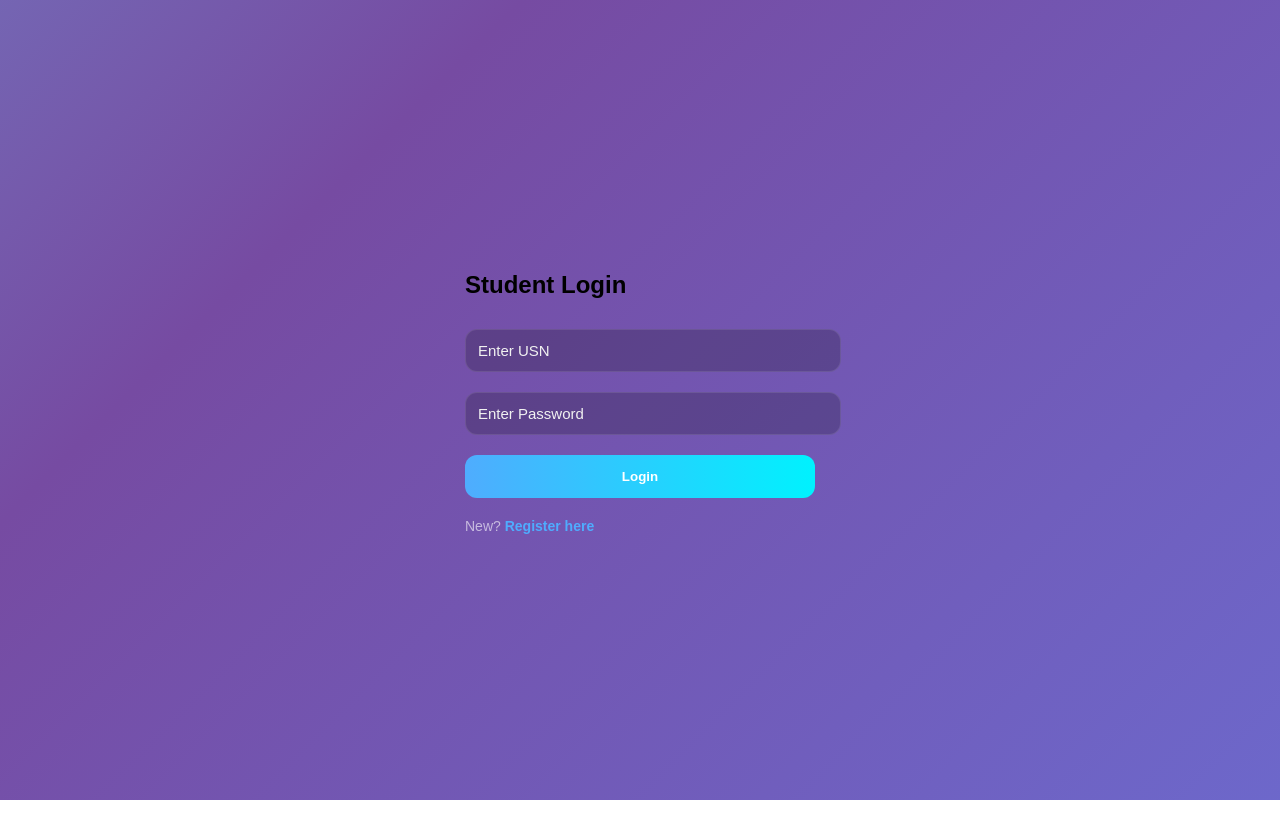
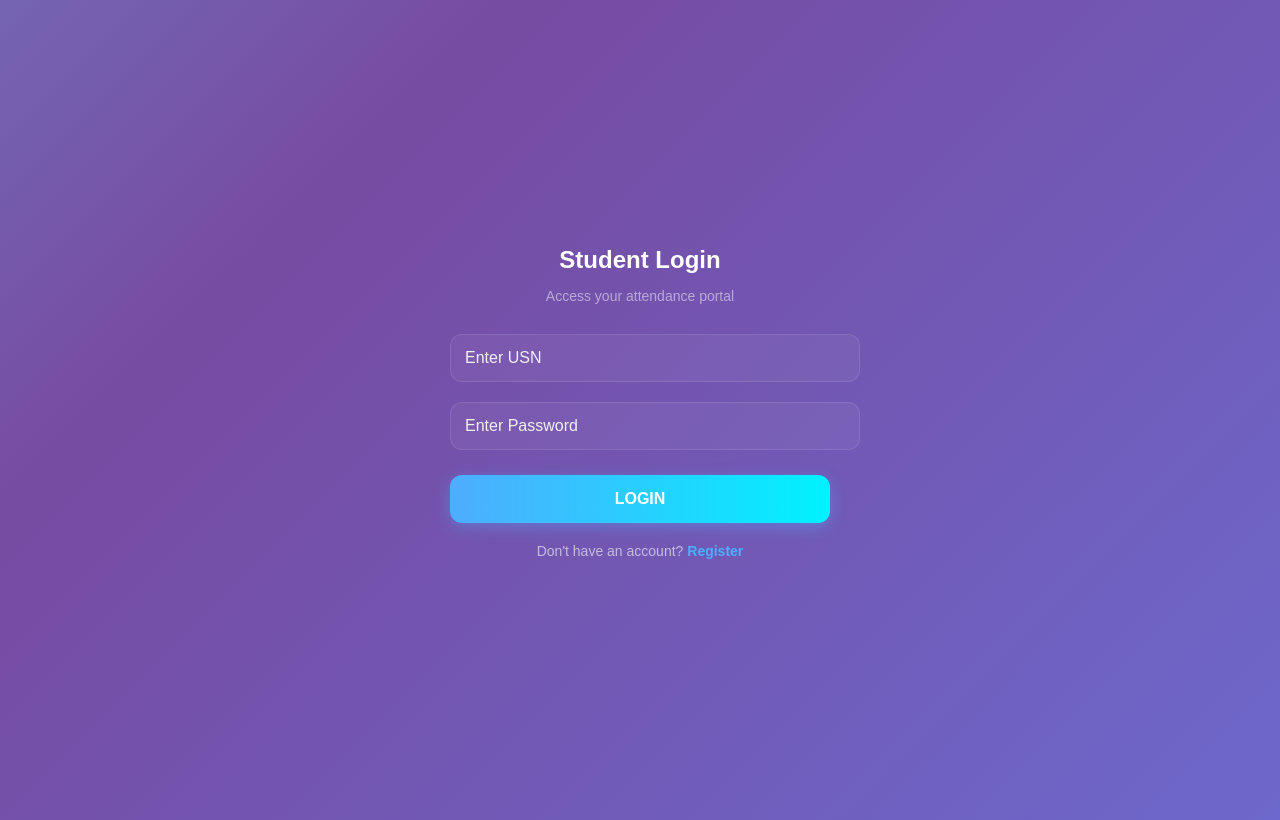
Before and after one commit to Hema-GK/smart-attendance-frontend, a React app: page /student/login in a window 1280 px wide. Built offline with nearby package versions, Linux system fonts and the light colour scheme; the HTML template or start-up script is replaced by a standard one.

Commit message:
New UI Update

```diff
--- a/src/pages/Login.jsx
+++ b/src/pages/Login.jsx
@@ -62,40 +62,64 @@
 
 
 import { useState } from "react";
-import { useNavigate } from "react-router-dom";
-import API from "../api/api";
 
 export default function Login() {
   const [usn, setUsn] = useState("");
   const [password, setPassword] = useState("");
-  const navigate = useNavigate();
 
-  // THIS IS YOUR OLD LOGIC
-  const handleLogin = async (e) => {
-    e.preventDefault(); // Prevents page reload
+  const loginStudent = async (e) => {
+    // Prevent page reload if using a form
+    if (e) e.preventDefault();
+
+    const cleanUsn = usn.trim();
+    const cleanPassword = password.trim();
+
+    if (!cleanUsn || !cleanPassword) {
+      alert("Enter USN and Password");
+      return;
+    }
+
     try {
-      const res = await API.post("/auth/login", { usn, password });
-      if (res.data.token) {
-        localStorage.setItem("token", res.data.token);
-        localStorage.setItem("role", "student");
-        navigate("/student/dashboard"); // Successful redirect
+      const res = await fetch("https://final-production-8aff.up.railway.app/students/login", {
+        method: "POST",
+        headers: { "Content-Type": "application/json" },
+        body: JSON.stringify({ usn: cleanUsn, password: cleanPassword }),
+      });
+
+      const data = await res.json();
+
+      if (data.status === "success" && data.student) {
+        localStorage.setItem("student_usn", data.student.usn);
+        localStorage.setItem("student_id", data.student.id);
+        localStorage.setItem("student_name", data.student.name);
+
+        alert(`Welcome back, ${data.student.name}! ✅`);
+
+        // Use window.location for the most reliable mobile redirect
+        window.location.href = window.location.origin + "/student/dashboard";
+      } else {
+        alert(data.message || "Login failed. Please check your credentials.");
       }
-    } catch (err) {
-      alert("Invalid Credentials. Please try again.");
+    } catch (error) {
+      console.error("Login Error:", error);
+      alert("Server unreachable. Please check your internet connection.");
     }
   };
 
   return (
-    <div style={loginContainerStyle}>
-      <div className="glass-card" style={{ width: '350px' }}>
-        <h2 style={{marginBottom: '20px'}}>Student Login</h2>
+    <div style={containerStyle}>
+      <div className="glass-card" style={cardStyle}>
+        <h2 style={{ marginBottom: "10px", color: "#fff" }}>Student Login</h2>
+        <p style={{ color: "rgba(255,255,255,0.5)", fontSize: "14px", marginBottom: "20px" }}>
+          Access your attendance portal
+        </p>
 
-        <form onSubmit={handleLogin}>
+        {/* Using a form ensures the button "submit" action always triggers */}
+        <form onSubmit={loginStudent} style={{ width: "100%" }}>
           <input
-            type="text"
             placeholder="Enter USN"
+            value={usn}
             style={inputStyle}
-            value={usn}
             onChange={(e) => setUsn(e.target.value)}
             required
           />
@@ -103,26 +127,66 @@ export default function Login() {
           <input
             type="password"
             placeholder="Enter Password"
+            value={password}
             style={inputStyle}
-            value={password}
             onChange={(e) => setPassword(e.target.value)}
             required
           />
 
-          {/* This button now triggers handleLogin because it is type="submit" */}
-          <button type="submit" style={primaryButtonStyle}>
-            Login
+          <button type="submit" style={buttonStyle}>
+            LOGIN
           </button>
         </form>
 
-        <p style={{ marginTop: '20px', fontSize: '14px', color: 'rgba(255,255,255,0.6)' }}>
-          New? <span onClick={() => navigate('/student/register')} style={{ color: '#4facfe', cursor: 'pointer', fontWeight: 'bold' }}>Register here</span>
+        <p style={{ marginTop: "20px", fontSize: "14px", color: "rgba(255,255,255,0.6)" }}>
+          Don't have an account?{" "}
+          <a href="/student/register" style={{ color: "#4facfe", fontWeight: "bold", textDecoration: "none" }}>
+            Register
+          </a>
         </p>
       </div>
     </div>
   );
 }
 
-const loginContainerStyle = { display: 'flex', justifyContent: 'center', alignItems: 'center', height: '100vh' };
-const inputStyle = { width: '100%', padding: '12px', margin: '10px 0', borderRadius: '12px', border: '1px solid rgba(255,255,255,0.1)', background: 'rgba(0,0,0,0.2)', color: 'white' };
-const primaryButtonStyle = { width: '100%', padding: '14px', borderRadius: '12px', border: 'none', background: 'linear-gradient(90deg, #4facfe, #00f2fe)', color: 'white', fontWeight: 'bold', cursor: 'pointer', marginTop: '10px' };
+// --- Styles ---
+const containerStyle = {
+  display: "flex",
+  justifyContent: "center",
+  alignItems: "center",
+  height: "100vh",
+  padding: "20px",
+};
+
+const cardStyle = {
+  width: "100%",
+  maxWidth: "380px",
+  padding: "40px 30px",
+  textAlign: "center",
+};
+
+const inputStyle = {
+  width: "100%",
+  padding: "14px",
+  margin: "10px 0",
+  borderRadius: "12px",
+  border: "1px solid rgba(255,255,255,0.1)",
+  background: "rgba(255,255,255,0.05)",
+  color: "white",
+  fontSize: "1rem",
+  outline: "none",
+};
+
+const buttonStyle = {
+  width: "100%",
+  padding: "15px",
+  marginTop: "15px",
+  borderRadius: "12px",
+  border: "none",
+  background: "linear-gradient(90deg, #4facfe, #00f2fe)",
+  color: "white",
+  fontWeight: "bold",
+  fontSize: "1rem",
+  cursor: "pointer",
+  boxShadow: "0 4px 15px rgba(79, 172, 254, 0.4)",
+};
--- a/src/pages/StudentDashboard.jsx
+++ b/src/pages/StudentDashboard.jsx
@@ -1,113 +1,34 @@
-// // import { useNavigate } from "react-router-dom";
-// // import { useEffect } from "react";
-
-// // export default function StudentDashboard(){
-// //   const navigate = useNavigate();
-
-// //   useEffect(() => {
-// //     // Safety Check: If someone reaches here without logging in, send them back
-// //     const user = localStorage.getItem("student_id");
-// //     if (!user) {
-// //       console.log("No student session found, redirecting to login...");
-// //       navigate("/student/login");
-// //     }
-// //   }, [navigate]);
-
-// //   return(
-// //     <div style={{ textAlign:"center", marginTop:"120px" }}>
-// //       <h2>Student Dashboard</h2>
-// //       <p>Welcome, USN: {localStorage.getItem("student_usn")}</p>
-// //       <br/>
-// //       <button className="btn" onClick={()=>navigate("/student/mark-attendance")}>
-// //         Mark Attendance
-// //       </button>
-// //       <br/><br/>
-// //       <button className="btn" onClick={()=>navigate("/student/attendance-report")}>
-// //         View Attendance Report
-// //       </button>
-// //     </div>
-// //   );
-// // }
-
 // import { useNavigate } from "react-router-dom";
 // import { useEffect } from "react";
 
-// export default function StudentDashboard() {
+// export default function StudentDashboard(){
 //   const navigate = useNavigate();
-//   const studentName = localStorage.getItem("student_name") || "Student";
-//   const studentUsn = localStorage.getItem("student_usn") || "N/A";
 
 //   useEffect(() => {
-//     // If no ID is found, the user isn't logged in, redirect to login page
-//     if (!localStorage.getItem("student_id")) {
+//     // Safety Check: If someone reaches here without logging in, send them back
+//     const user = localStorage.getItem("student_id");
+//     if (!user) {
+//       console.log("No student session found, redirecting to login...");
 //       navigate("/student/login");
 //     }
 //   }, [navigate]);
 
-//   const handleLogout = () => {
-//     // 1. Clear all session data
-//     localStorage.clear();
-
-//     // 2. Alert the user
-//     alert("Logged out successfully");
-
-//     // 3. Redirect to Landing Page (the root '/')
-//     window.location.href = "/";
-//   };
-
-//   return (
-//     <div style={{ textAlign: "center", marginTop: "80px", color: "white", padding: "20px" }}>
-//       <div style={{
-//         background: "rgba(255,255,255,0.1)",
-//         padding: "30px",
-//         borderRadius: "20px",
-//         backdropFilter: "blur(10px)",
-//         display: "inline-block",
-//         minWidth: "300px"
-//       }}>
-//         <h1>Welcome, {studentName}!</h1>
-//         <p style={{ fontSize: "1.1rem", opacity: 0.9 }}>USN: {studentUsn}</p>
-
-//         <div style={{ marginTop: "40px" }}>
-//           <button
-//             className="btn"
-//             style={{ width: "100%", marginBottom: "15px" }}
-//             onClick={() => navigate("/student/mark-attendance")}
-//           >
-//             Mark Attendance
-//           </button>
-
-//           <button
-//             className="btn"
-//             style={{ width: "100%", marginBottom: "30px" }}
-//             onClick={() => navigate("/student/attendance-report")}
-//           >
-//             View My Report
-//           </button>
-
-//           <hr style={{ opacity: 0.3, marginBottom: "20px" }} />
-
-//           {/* LOGOUT BUTTON */}
-//           <button
-//             onClick={handleLogout}
-//             style={{
-//               backgroundColor: "#ff4b2b",
-//               color: "white",
-//               border: "none",
-//               padding: "10px 20px",
-//               borderRadius: "8px",
-//               cursor: "pointer",
-//               fontWeight: "bold",
-//               width: "100%"
-//             }}
-//           >
-//             Logout
-//           </button>
-//         </div>
-//       </div>
+//   return(
+//     <div style={{ textAlign:"center", marginTop:"120px" }}>
+//       <h2>Student Dashboard</h2>
+//       <p>Welcome, USN: {localStorage.getItem("student_usn")}</p>
+//       <br/>
+//       <button className="btn" onClick={()=>navigate("/student/mark-attendance")}>
+//         Mark Attendance
+//       </button>
+//       <br/><br/>
+//       <button className="btn" onClick={()=>navigate("/student/attendance-report")}>
+//         View Attendance Report
+//       </button>
 //     </div>
 //   );
 // }
+
 
 import { useNavigate } from "react-router-dom";
 import { useEffect } from "react";
@@ -118,41 +39,139 @@ export default function StudentDashboard() {
   const studentUsn = localStorage.getItem("student_usn") || "N/A";
 
   useEffect(() => {
-    if (!localStorage.getItem("student_id")) navigate("/student/login");
+    // If no ID is found, the user isn't logged in, redirect to login page
+    if (!localStorage.getItem("student_id")) {
+      navigate("/student/login");
+    }
   }, [navigate]);
 
   const handleLogout = () => {
     localStorage.clear();
+    alert("Logged out successfully");
     window.location.href = "/";
   };
 
   return (
-    <div style={{ padding: '40px 20px', display: 'flex', flexDirection: 'column', alignItems: 'center' }}>
-      <div style={{ width: '100%', maxWidth: '500px' }}>
-        <div style={{ display: 'flex', alignItems: 'center', gap: '20px', marginBottom: '40px' }}>
-            <div style={{ width: '60px', height: '60px', borderRadius: '50%', background: 'var(--accent-gradient)', display: 'flex', justifyContent: 'center', alignItems: 'center', fontWeight: 'bold', fontSize: '1.4rem' }}>
-                {studentName[0]}
-            </div>
-            <div>
-                <h1 style={{ margin: 0, fontSize: '1.5rem' }}>Welcome, {studentName}</h1>
-                <p style={{ margin: 0, opacity: 0.5 }}>{studentUsn}</p>
-            </div>
+    <div style={containerStyle}>
+      <div className="glass-card" style={cardWrapperStyle}>
+
+        {/* PROFILE HEADER */}
+        <div style={{ marginBottom: "30px" }}>
+          <div style={avatarCircle}>
+             {studentName.charAt(0).toUpperCase()}
+          </div>
+          <h1 style={{ fontSize: "2rem", color: "#fff", margin: "15px 0 5px 0" }}>
+            Welcome, {studentName}!
+          </h1>
+          <span style={usnBadge}>USN: {studentUsn}</span>
         </div>
 
-        <div className="glass-card" style={{ padding: '30px', marginBottom: '20px' }}>
-          <h3 style={{ marginTop: 0, opacity: 0.8 }}>Daily Actions</h3>
-          <button className="aesthetic-btn" style={{ width: '100%', marginBottom: '15px' }} onClick={() => navigate("/student/mark-attendance")}>
-            ⚡ Mark My Attendance
+        <div style={{ width: "100%", display: "flex", flexDirection: "column", gap: "15px" }}>
+
+          {/* PRIMARY ACTIONS */}
+          <button
+            className="aesthetic-btn"
+            style={actionButtonStyle}
+            onClick={() => navigate("/student/mark-attendance")}
+            onMouseOver={(e) => e.target.style.transform = "translateY(-2px)"}
+            onMouseOut={(e) => e.target.style.transform = "translateY(0)"}
+          >
+            Mark Attendance
           </button>
-          <button className="aesthetic-btn" style={{ width: '100%', background: 'rgba(255,255,255,0.05)', border: '1px solid var(--glass-border)' }} onClick={() => navigate("/student/attendance-report")}>
-            📊 View Reports
+
+          <button
+            className="aesthetic-btn"
+            style={{ ...actionButtonStyle, background: "rgba(255,255,255,0.1)", border: "1px solid rgba(255,255,255,0.2)" }}
+            onClick={() => navigate("/student/attendance-report")}
+            onMouseOver={(e) => e.target.style.background = "rgba(255,255,255,0.15)"}
+            onMouseOut={(e) => e.target.style.background = "rgba(255,255,255,0.1)"}
+          >
+            View My Report
+          </button>
+
+          <hr style={{ border: "none", borderTop: "1px solid rgba(255,255,255,0.1)", margin: "15px 0" }} />
+
+          {/* LOGOUT BUTTON */}
+          <button
+            onClick={handleLogout}
+            style={logoutButtonStyle}
+            onMouseOver={(e) => e.target.style.background = "#ff3b1b"}
+            onMouseOut={(e) => e.target.style.background = "#ff4b2b"}
+          >
+            Logout
           </button>
         </div>
-
-        <button onClick={handleLogout} style={{ background: 'none', border: 'none', color: '#ff4b2b', width: '100%', cursor: 'pointer', fontWeight: '600', padding: '20px' }}>
-          Log Out of System
-        </button>
       </div>
     </div>
   );
 }
+
+// --- STYLES ---
+
+const containerStyle = {
+  display: "flex",
+  justifyContent: "center",
+  alignItems: "center",
+  minHeight: "100vh",
+  padding: "20px",
+};
+
+const cardWrapperStyle = {
+  width: "100%",
+  maxWidth: "400px",
+  padding: "40px 30px",
+  textAlign: "center",
+  display: "flex",
+  flexDirection: "column",
+  alignItems: "center",
+};
+
+const avatarCircle = {
+  width: "70px",
+  height: "70px",
+  background: "linear-gradient(135deg, #4facfe, #00f2fe)",
+  borderRadius: "50%",
+  display: "flex",
+  justifyContent: "center",
+  alignItems: "center",
+  fontSize: "2rem",
+  fontWeight: "bold",
+  color: "white",
+  margin: "0 auto",
+  boxShadow: "0 0 20px rgba(79, 172, 254, 0.4)"
+};
+
+const usnBadge = {
+  background: "rgba(255,255,255,0.1)",
+  padding: "5px 15px",
+  borderRadius: "20px",
+  fontSize: "0.9rem",
+  color: "rgba(255,255,255,0.7)",
+  display: "inline-block"
+};
+
+const actionButtonStyle = {
+  width: "100%",
+  padding: "15px",
+  borderRadius: "12px",
+  border: "none",
+  background: "linear-gradient(90deg, #4facfe, #00f2fe)",
+  color: "white",
+  fontWeight: "bold",
+  fontSize: "1rem",
+  cursor: "pointer",
+  transition: "all 0.3s ease",
+  boxShadow: "0 4px 15px rgba(79, 172, 254, 0.2)"
+};
+
+const logoutButtonStyle = {
+  backgroundColor: "#ff4b2b",
+  color: "white",
+  border: "none",
+  padding: "12px",
+  borderRadius: "10px",
+  cursor: "pointer",
+  fontWeight: "bold",
+  width: "100%",
+  transition: "background 0.3s ease"
+};
```
